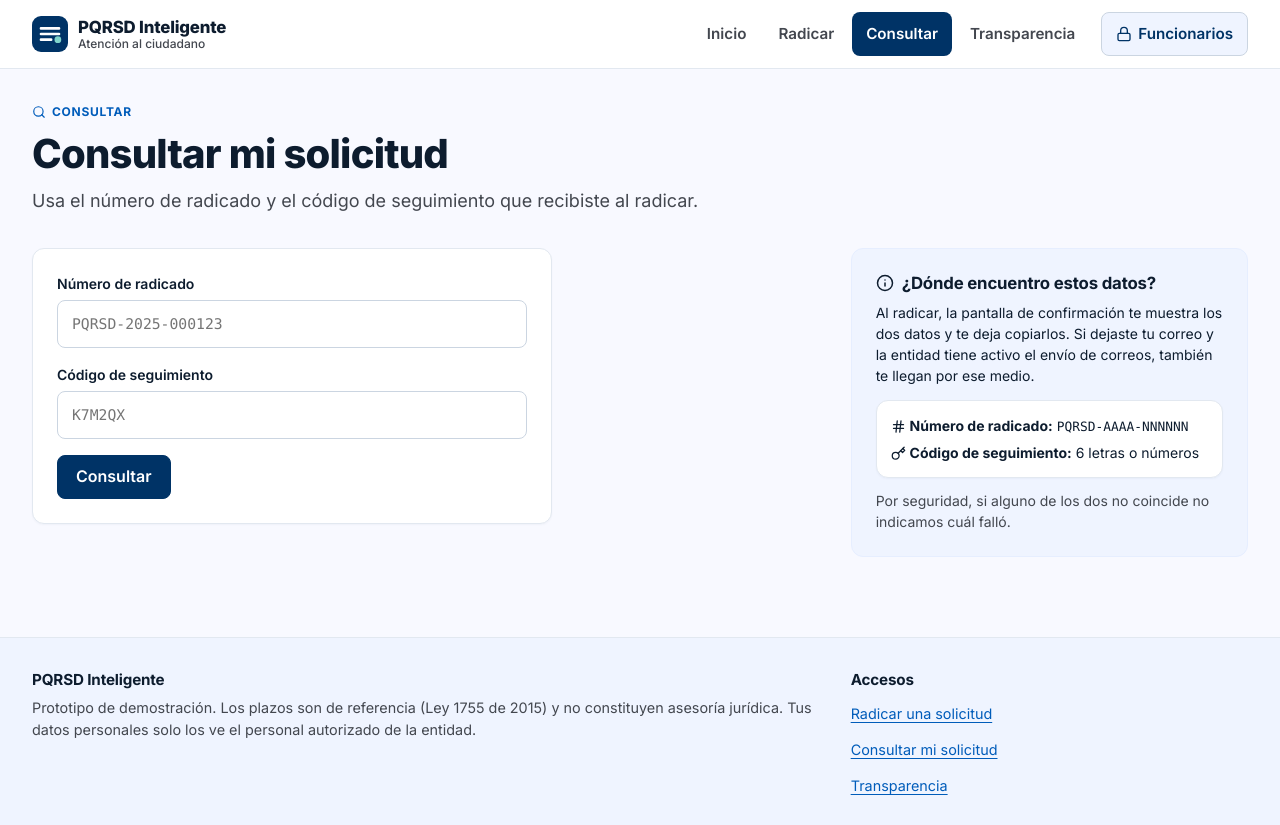
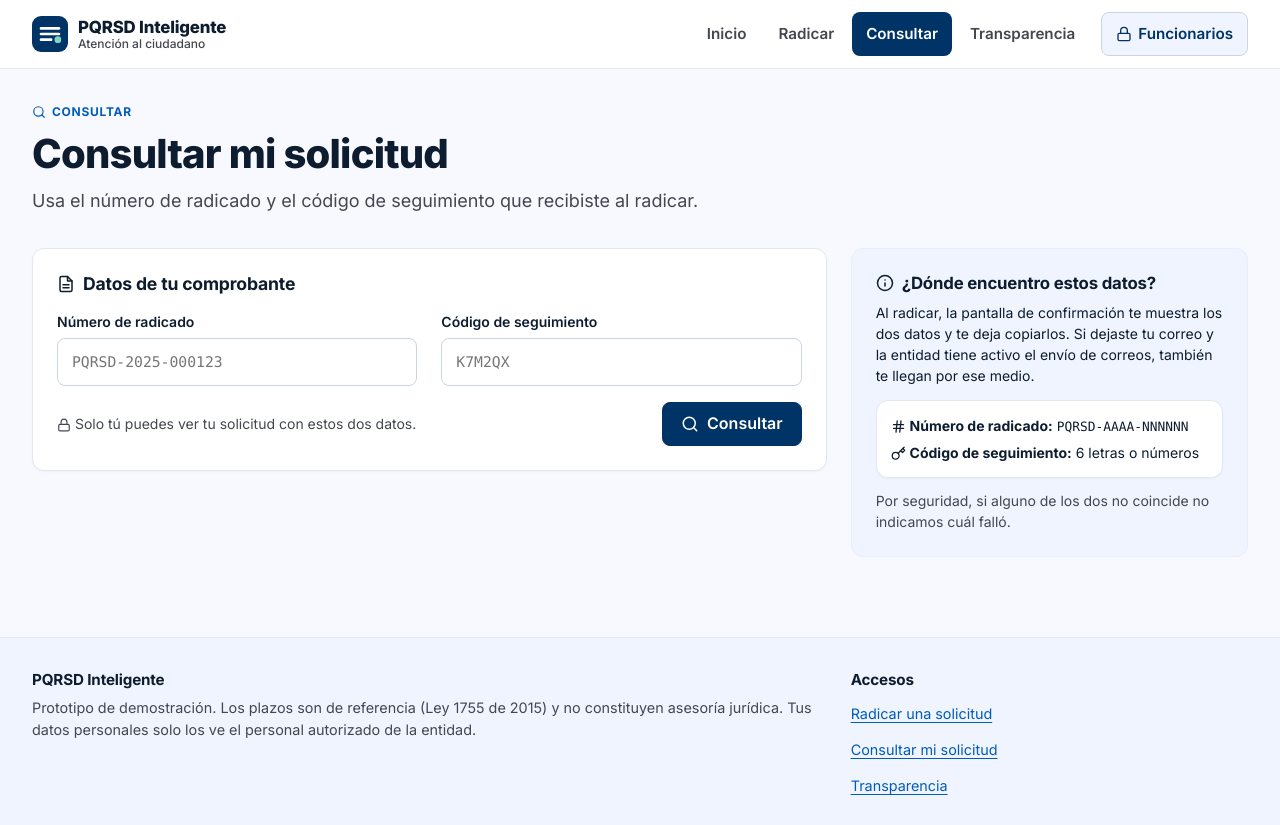
Before and after one commit to JuanMaya8/pqrsd-router-frontend, a Next.js app: page /consulta in a window 1280 px wide. Built offline with nearby package versions, Linux system fonts and the light colour scheme.

Commit message:
style(ui): rediseña formulario de consulta

```diff
--- a/src/components/ConsultaForm.tsx
+++ b/src/components/ConsultaForm.tsx
@@ -2,6 +2,7 @@
 
 import { useRouter } from 'next/navigation';
 import { useState } from 'react';
+import { Icon } from './Icon';
 
 const RADICADO = /^PQRSD-\d{4}-\d{6}$/;
 
@@ -22,7 +23,9 @@ export function ConsultaForm() {
   };
 
   return (
-    <form className="card stack" onSubmit={go} noValidate style={{ maxWidth: 520 }}>
+    <form className="card stack" onSubmit={go} noValidate aria-labelledby="consulta-title">
+      <h2 id="consulta-title" style={{ fontSize: '1.1rem', display: 'flex', gap: 8, alignItems: 'center' }}><Icon name="file" />Datos de tu comprobante</h2>
+      <div className="grid cols-2">
         <div className="field">
           <label htmlFor="radicado">Número de radicado</label>
           <input id="radicado" className="input mono" placeholder="PQRSD-2025-000123" value={radicado} onChange={(e) => setRadicado(e.target.value)} autoComplete="off" />
@@ -31,8 +34,12 @@ export function ConsultaForm() {
           <label htmlFor="code">Código de seguimiento</label>
           <input id="code" className="input mono" placeholder="K7M2QX" maxLength={6} value={code} onChange={(e) => setCode(e.target.value)} autoComplete="off" />
         </div>
+      </div>
       {error && <p className="alert error" role="alert">{error}</p>}
-      <button className="btn primary" type="submit">Consultar</button>
+      <div className="row spread">
+        <span className="small muted"><Icon name="lock" size={14} /> Solo tú puedes ver tu solicitud con estos dos datos.</span>
+        <button className="btn primary" type="submit"><Icon name="search" />Consultar</button>
+      </div>
     </form>
   );
 }
```
Lines whose indentation alone changed are shown as unchanged.
